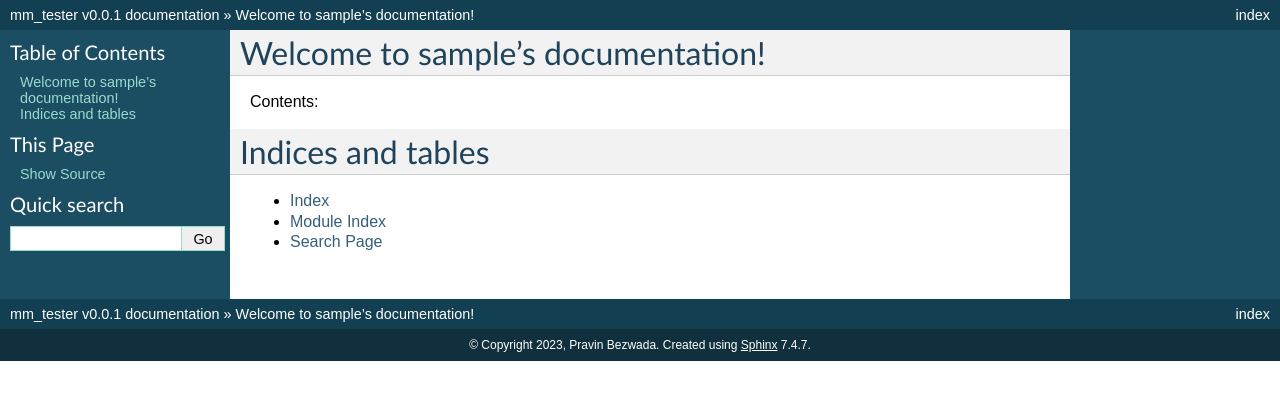
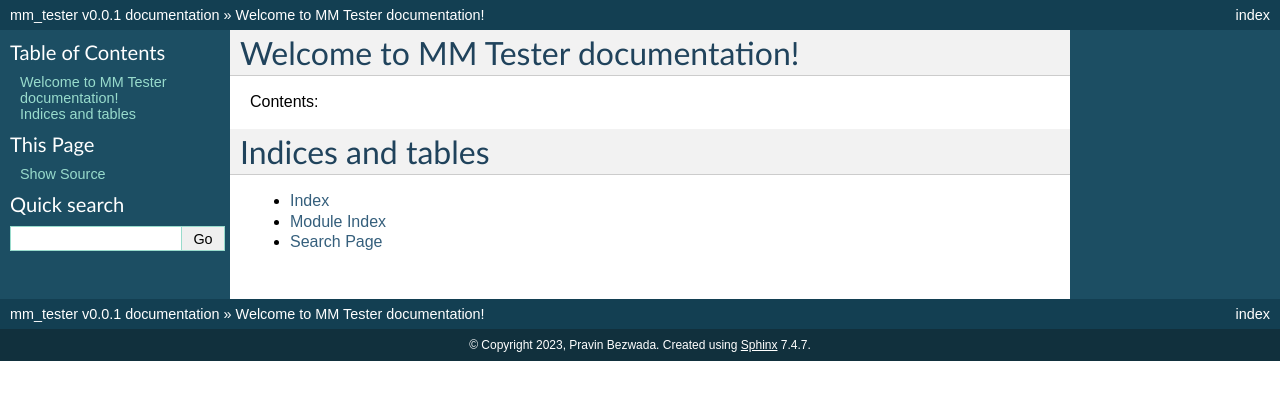
Before and after one commit to NickyBenz/mm_tester, a Sphinx documentation site: the page built from docs/index.rst, in a window 1280 px wide. Shown: the top 400 px of the page. Built offline with Sphinx 7.4.7, drawn with Linux system fonts in a browser that asks for light colours; some of the changed lines change nothing that is shown.

Commit message:
Update index.rst

```diff
--- a/docs/index.rst
+++ b/docs/index.rst
@@ -1,9 +1,6 @@
-.. sample documentation master file, created by
-   sphinx-quickstart on Mon Apr 16 21:22:43 2012.
-   You can adapt this file completely to your liking, but it should at least
-   contain the root `toctree` directive.
+.. mm_tester documentation master file
 
-Welcome to sample's documentation!
+Welcome to MM Tester documentation!
 ==================================
 
 Contents:
```
